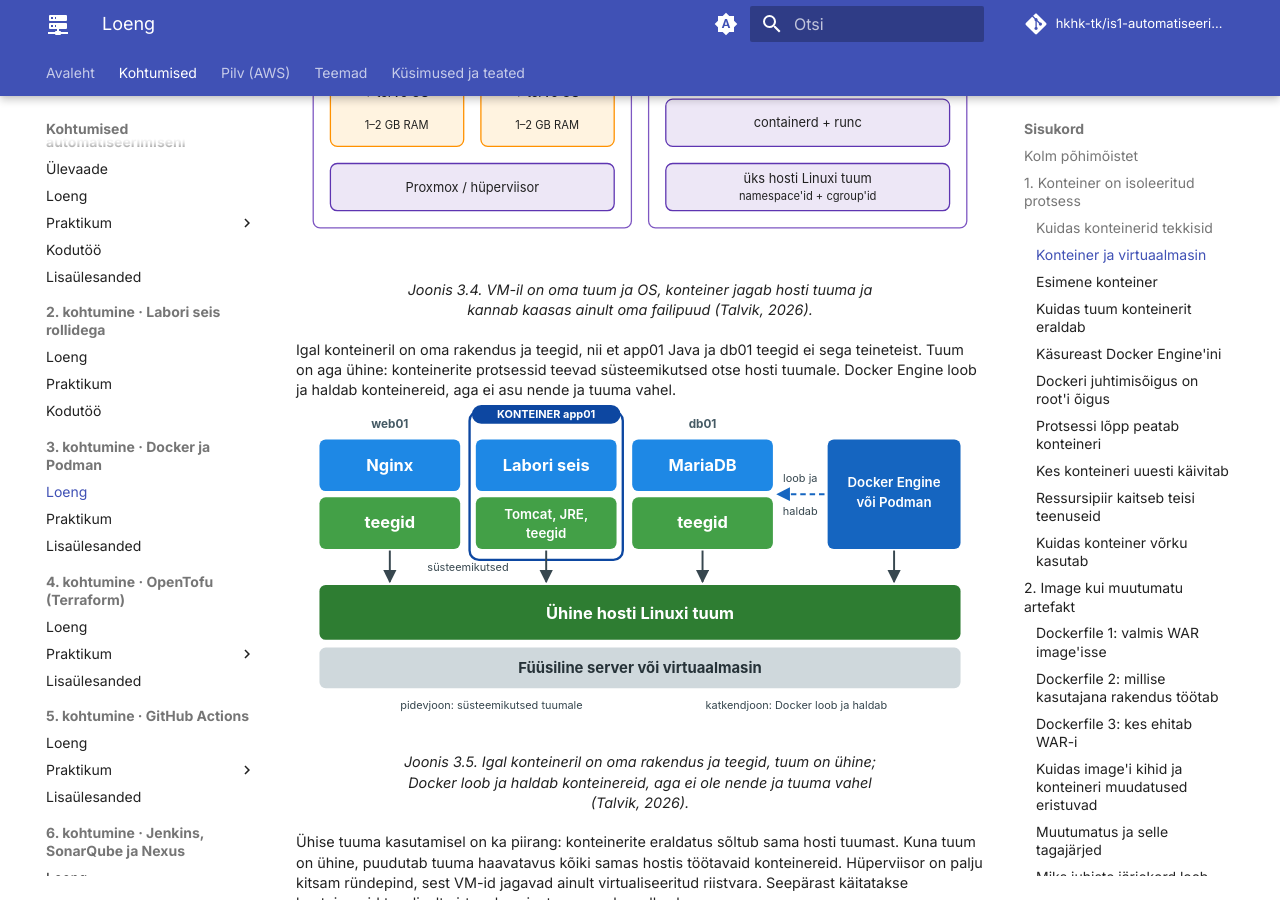
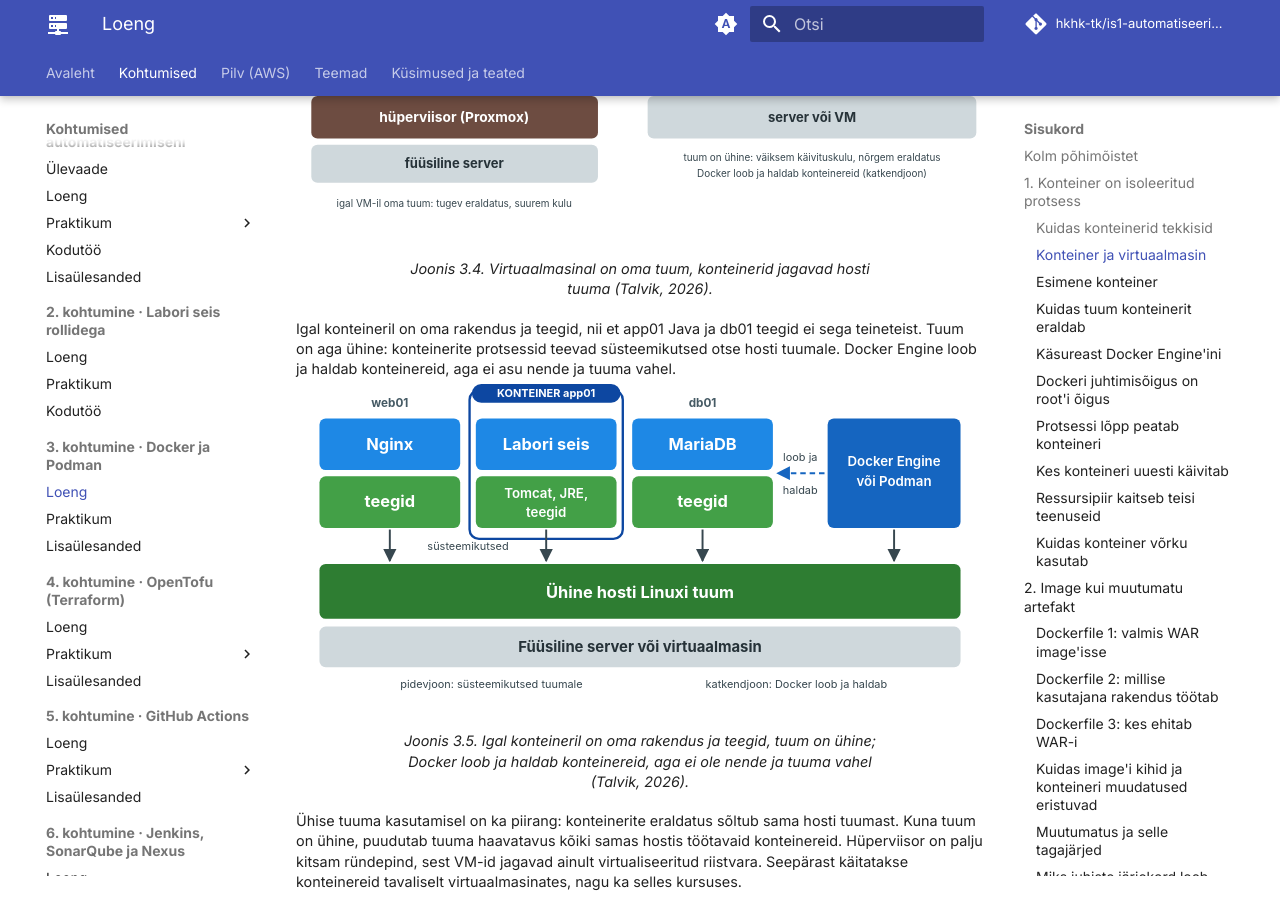
Before and after one commit to hkhk-tk/is1-automatiseerimine, an MkDocs documentation site: the page built from docs/k03/loeng.md, in a window 1280 px wide and 900 px high, scrolled down 2159 px. Built offline with MkDocs 1.6.1 and Material for MkDocs 9.7.7, drawn with Linux system fonts in a browser that asks for light colours; comment, search, counter and statistics services are not loaded.

Commit message:
K3 loeng: VM ja konteiner joonis

```diff
--- a/docs/k03/loeng.md
+++ b/docs/k03/loeng.md
@@ -98,8 +98,8 @@ Konteinerite taga on kaks vana probleemi. Rakendus töötas arendaja masinas, ag
 Konteinerit on kõige lihtsam mõista virtuaalmasinaga võrreldes. **Virtualiseerimisel** jagab tarkvarakiht ehk **hüperviisor** ühe füüsilise serveri protsessori, mälu ja ketta mitme virtuaalmasina vahel. Kursuse masinad on Proxmoxi hüperviisoril töötavad VM-id. Igas VM-is on oma operatsioonisüsteem koos oma tuumaga, mis tuleb käivitada ja hooldada nagu eraldi serveris. Konteineril oma tuuma ei ole: selle protsessid töötavad hosti tuumal ja image sisaldab ainult rakendust ja selle sõltuvusi. Konteineri käivitamisel ei käivitata uut tuuma, seetõttu on käivituskulu üldjuhul väiksem kui virtuaalmasinal. Image'i suurus ja see, millal rakendus on valmis, sõltuvad siiski pakitud tarkvarast.
 
 <figure markdown="span">
-  ![Vasakul kaks VM-i, kummalgi oma tuum ja OS hüperviisori peal; paremal viis konteinerit, mis jagavad ühte hosti tuuma](assets/k03_vm_vs_konteiner.svg)
-  <figcaption>Joonis 3.4. VM-il on oma tuum ja OS, konteiner jagab hosti tuuma ja kannab kaasas ainult oma failipuud (Talvik, 2026).</figcaption>
+  ![Vasakul kaks virtuaalmasinat, kummalgi rakendus, teegid ning oma OS ja tuum hüperviisori peal; paremal kolm konteinerit, igaühes rakendus ja teegid, kõik ühise hosti Linuxi tuuma peal; Docker Engine on kõrval ja loob konteinereid](assets/k03_vm_vs_konteiner.svg)
+  <figcaption>Joonis 3.4. Virtuaalmasinal on oma tuum, konteinerid jagavad hosti tuuma (Talvik, 2026).</figcaption>
 </figure>
 
 Igal konteineril on oma rakendus ja teegid, nii et app01 Java ja db01 teegid ei sega teineteist. Tuum on aga ühine: konteinerite protsessid teevad süsteemikutsed otse hosti tuumale. Docker Engine loob ja haldab konteinereid, aga ei asu nende ja tuuma vahel.
```
Also changed, not shown: other parts of docs/k03/loeng.md (+7 -2 lines), docs/k03/assets/k03_vm_vs_konteiner.svg.
